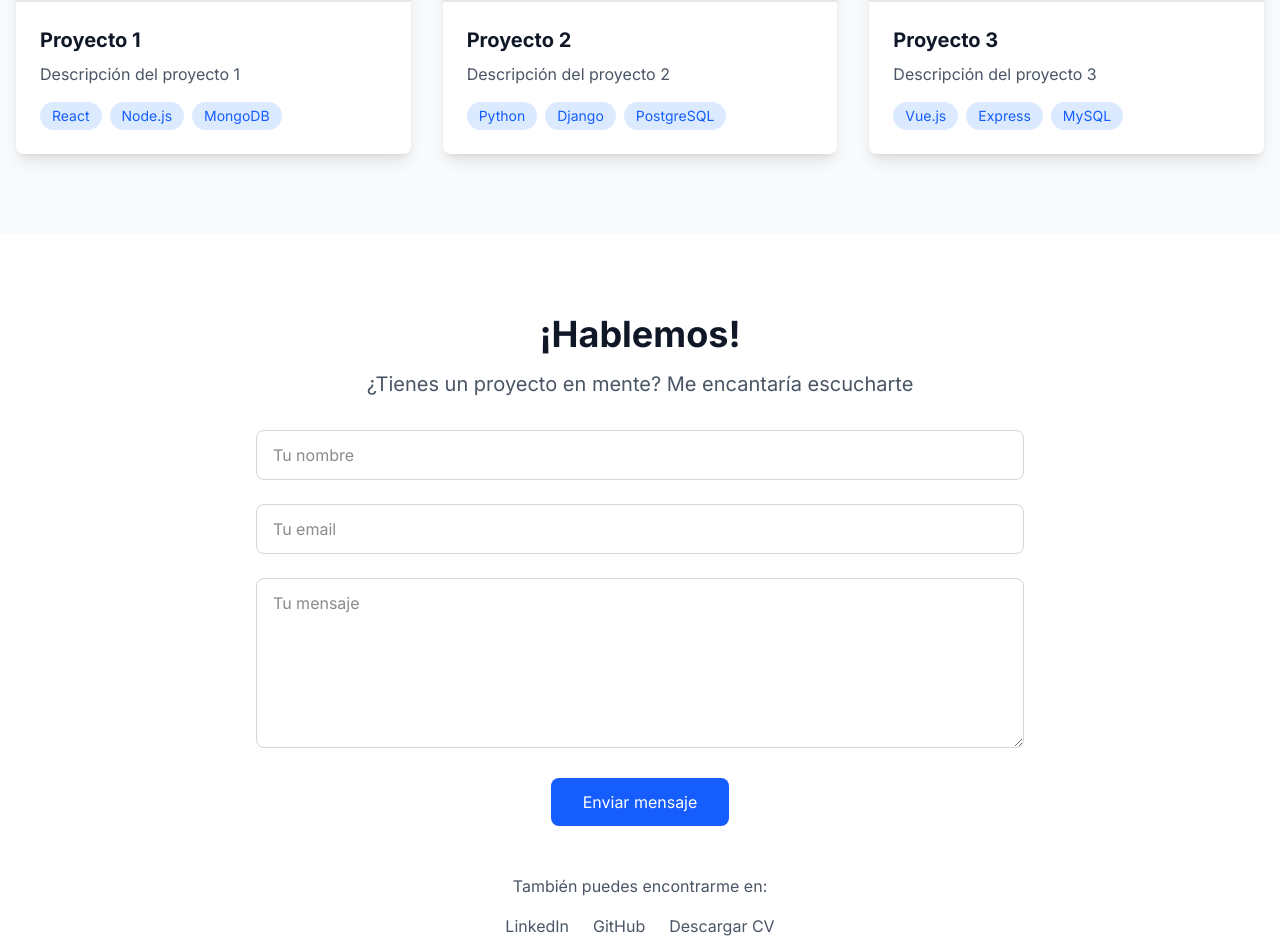
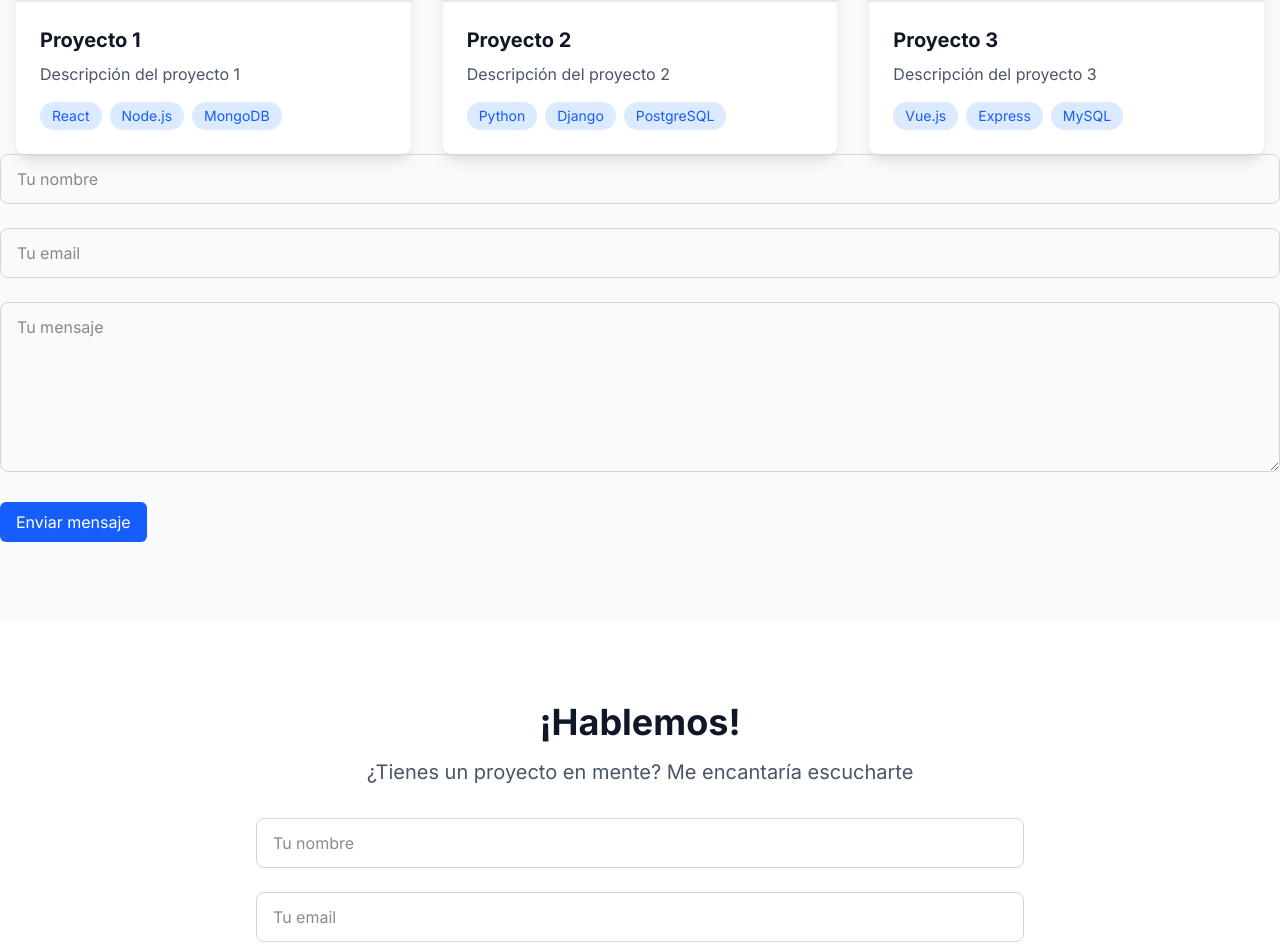
Before and after one commit to MendietaGarciaAlejandro/portfolioWebMendieta, a Next.js app: page / in a window 1280 px wide. Shown: the part 2134-3085 px from the top of the page. Built offline with nearby package versions, Linux system fonts and the light colour scheme.

Commit message:
Añade formulario de contacto con campos para nombre, email y mensaje en la sección de proyectos.

```diff
--- a/src/components/sections/Projects.tsx
+++ b/src/components/sections/Projects.tsx
@@ -78,6 +78,36 @@ export const Projects = () => {
                     ))}
                 </div>
             </div>
+            <form
+                className="space-y-6"
+                action="https://formspree.io/f/xrbkrjkz"
+                method="POST"
+            >
+                <input
+                    type="text"
+                    name="nombre"
+                    placeholder="Tu nombre"
+                    required
+                    className="w-full px-4 py-3 border border-gray-300 rounded-lg"
+                />
+                <input
+                    type="email"
+                    name="email"
+                    placeholder="Tu email"
+                    required
+                    className="w-full px-4 py-3 border border-gray-300 rounded-lg"
+                />
+                <textarea
+                    name="mensaje"
+                    placeholder="Tu mensaje"
+                    rows={6}
+                    required
+                    className="w-full px-4 py-3 border border-gray-300 rounded-lg"
+                />
+                <button type="submit" className="px-4 py-2 bg-blue-600 text-white rounded-md">
+                    Enviar mensaje
+                </button>
+            </form>
         </section>
     );
 };
```
